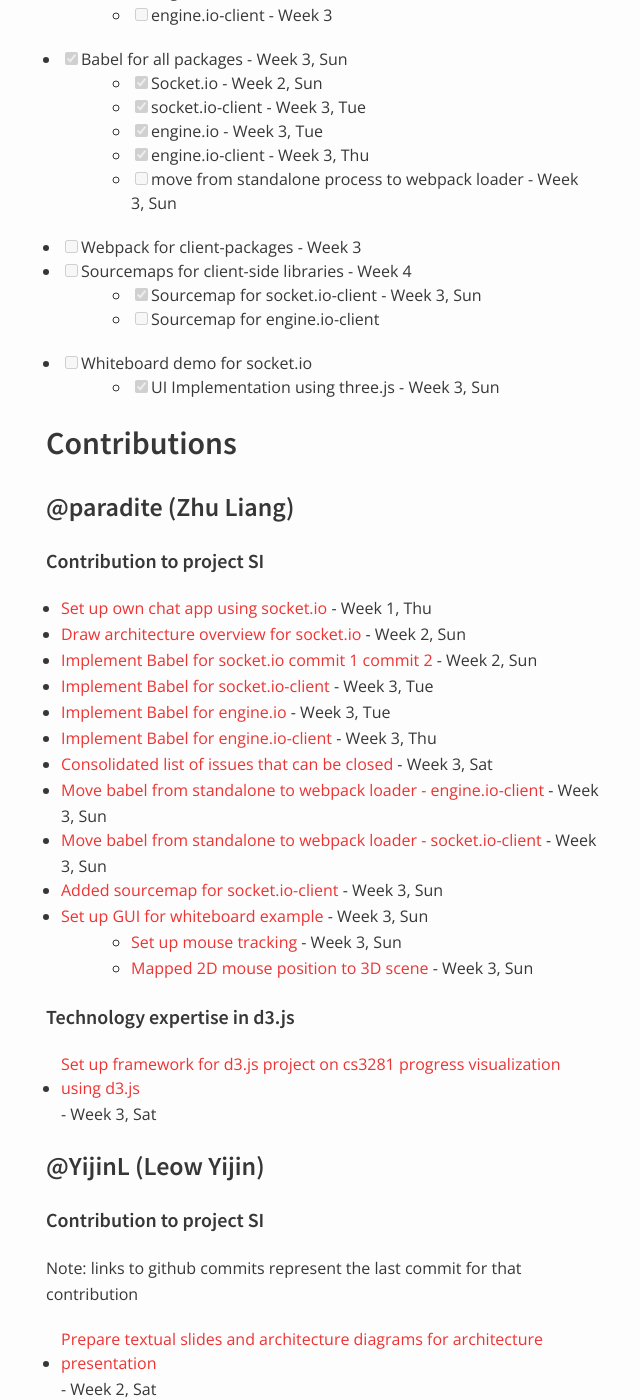
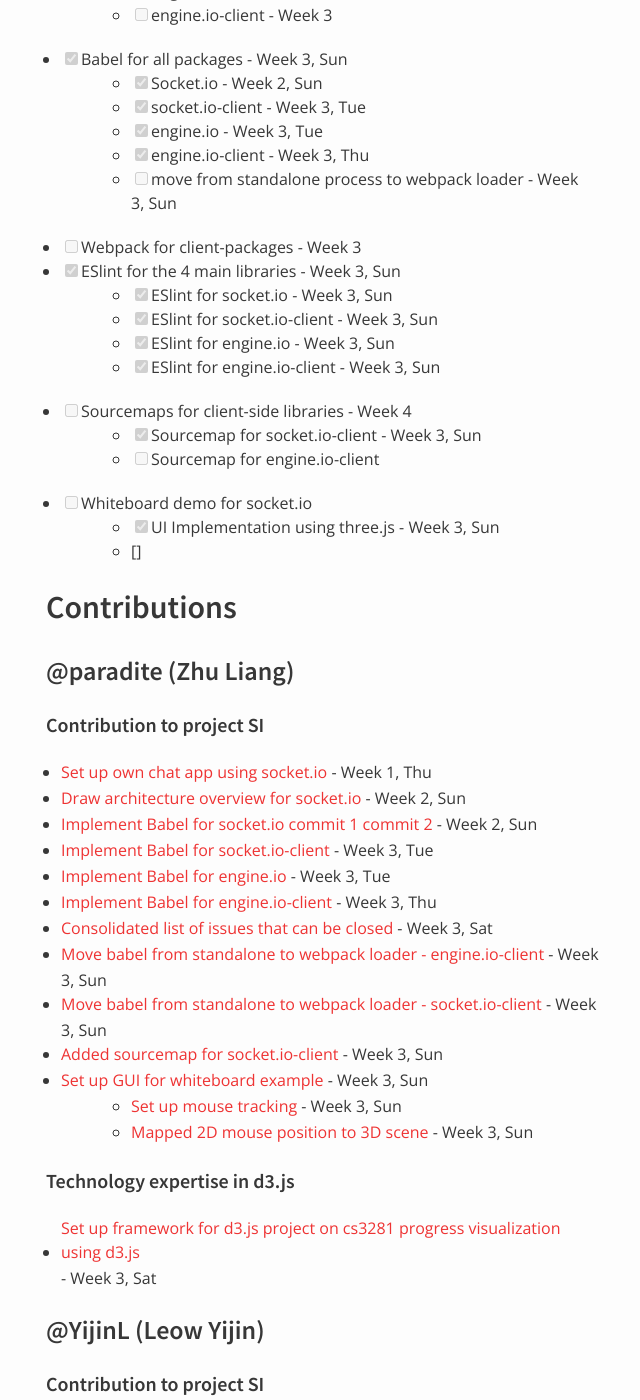
Before and after one commit to nus-oss/cs3281-AY1516S2-website, a Jekyll site: the page built from teams/socketio.md, in a window 1280 px wide and 1400 px high, scrolled down 929 px. Shown: the whole window, without its empty margins (324-964 px from the left). Built offline with Jekyll 4.4.1, drawn with Linux system fonts in a browser that asks for light colours; some of the changed text lies outside the part shown.

Commit message:
updated progress with eslinting

```diff
--- a/teams/socketio.md
+++ b/teams/socketio.md
@@ -37,11 +37,17 @@
   * [x] engine.io-client - Week 3, Thu
   * [ ] move from standalone process to webpack loader - Week 3, Sun
 * [ ] Webpack for client-packages - Week 3
+* [x] ESlint for the 4 main libraries - Week 3, Sun
+  * [x] ESlint for socket.io - Week 3, Sun
+  * [x] ESlint for socket.io-client - Week 3, Sun
+  * [x] ESlint for engine.io - Week 3, Sun
+  * [x] ESlint for engine.io-client - Week 3, Sun
 * [ ] Sourcemaps for client-side libraries - Week 4
   * [x] Sourcemap for socket.io-client - Week 3, Sun
   * [ ] Sourcemap for engine.io-client
 * [ ] Whiteboard demo for socket.io
   * [x] UI Implementation using three.js - Week 3, Sun
+  * []
 
 ## Contributions
 
```
Also changed, not shown: other parts of teams/socketio.md (+1 -1 lines).
